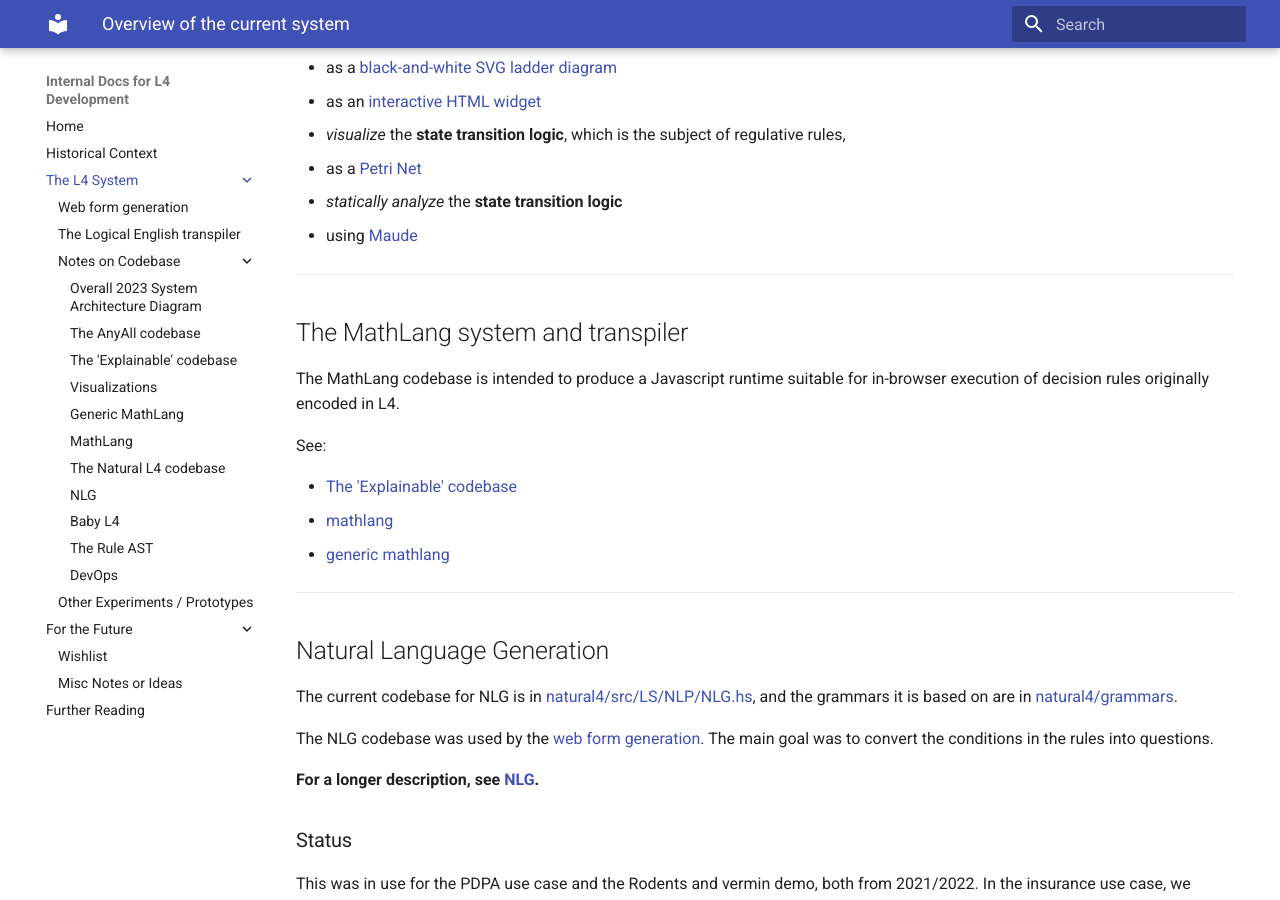
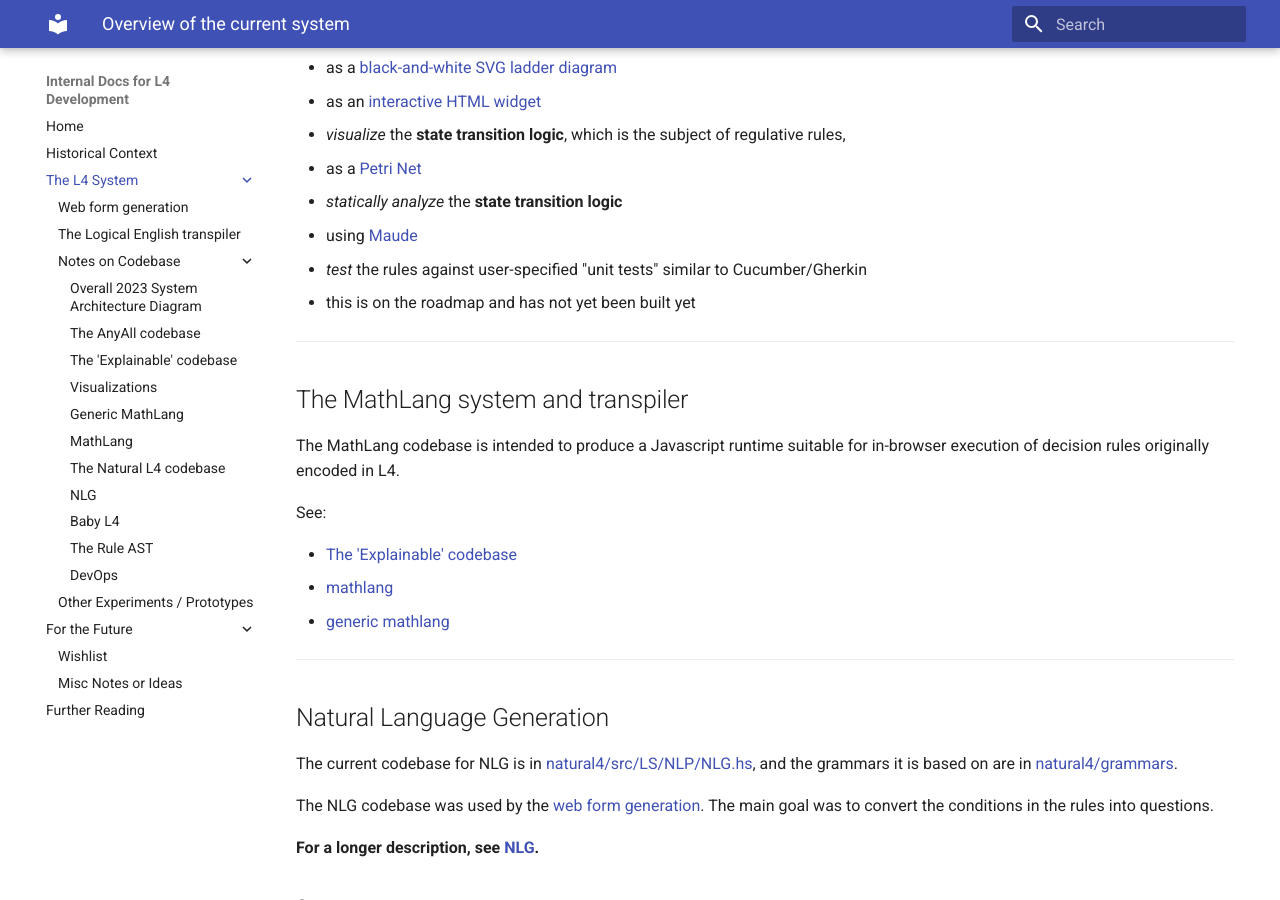
Before and after one commit to smucclaw/internal_docs, an MkDocs documentation site: the page built from docs/current_system/index.md, in a window 1280 px wide and 900 px high, scrolled down 702 px. Built offline with MkDocs 1.6.1 and Material for MkDocs 9.7.7, drawn with Linux system fonts in a browser that asks for light colours.

Commit message:
taunt the linter

```diff
--- a/docs/current_system/index.md
+++ b/docs/current_system/index.md
@@ -22,6 +22,8 @@ Starting from a Natural4 encoding of a set of legal rules, you can automatically
   - as a [Petri Net](./codebase/visualizations.md#petri-net-stuff)
 - *statically analyze* the **state transition logic**
   - using [Maude](./codebase/natural4.md#maude)
+- *test* the rules against user-specified "unit tests" similar to Cucumber/Gherkin
+  - this is on the roadmap and has not yet been built yet
 
 ---
 
```
